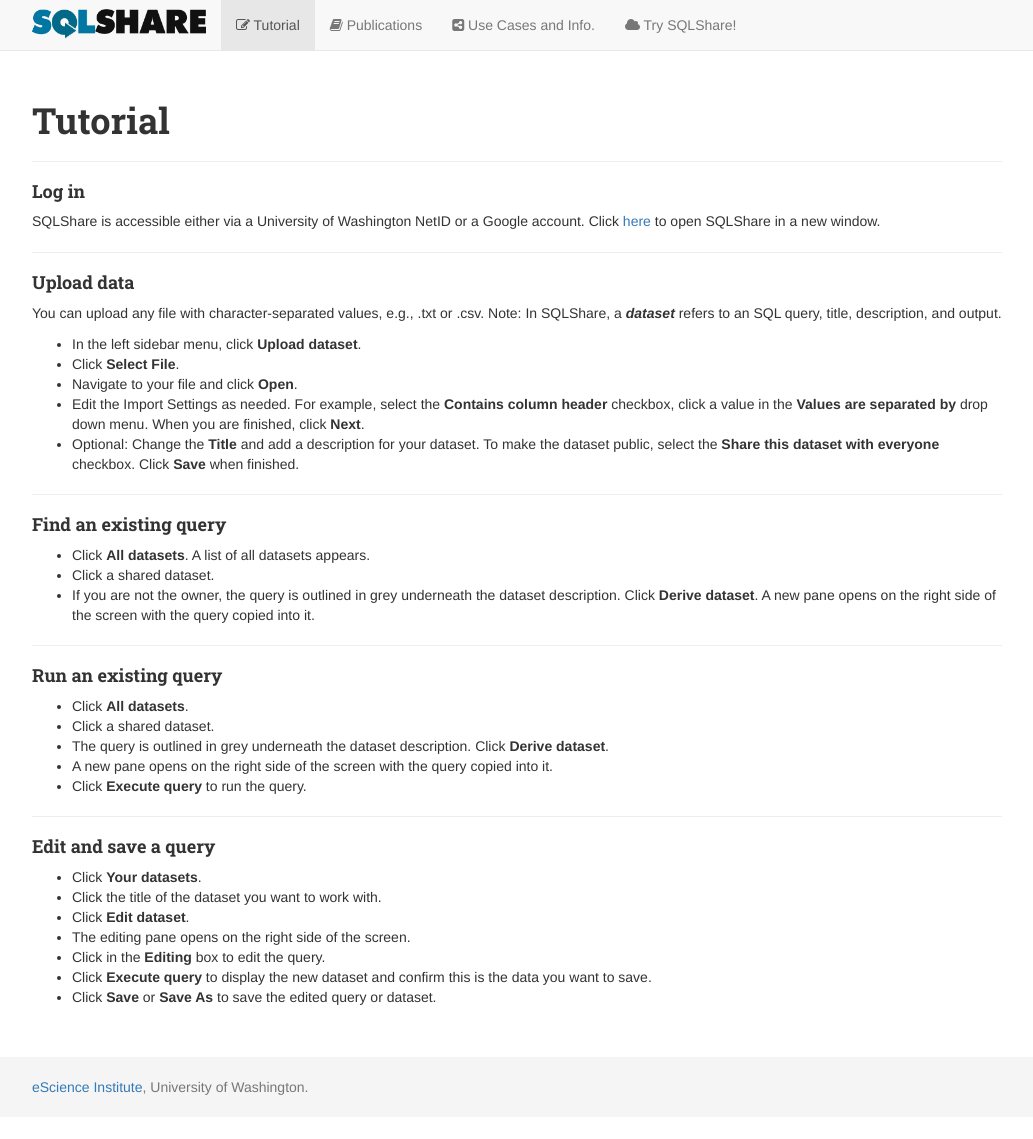
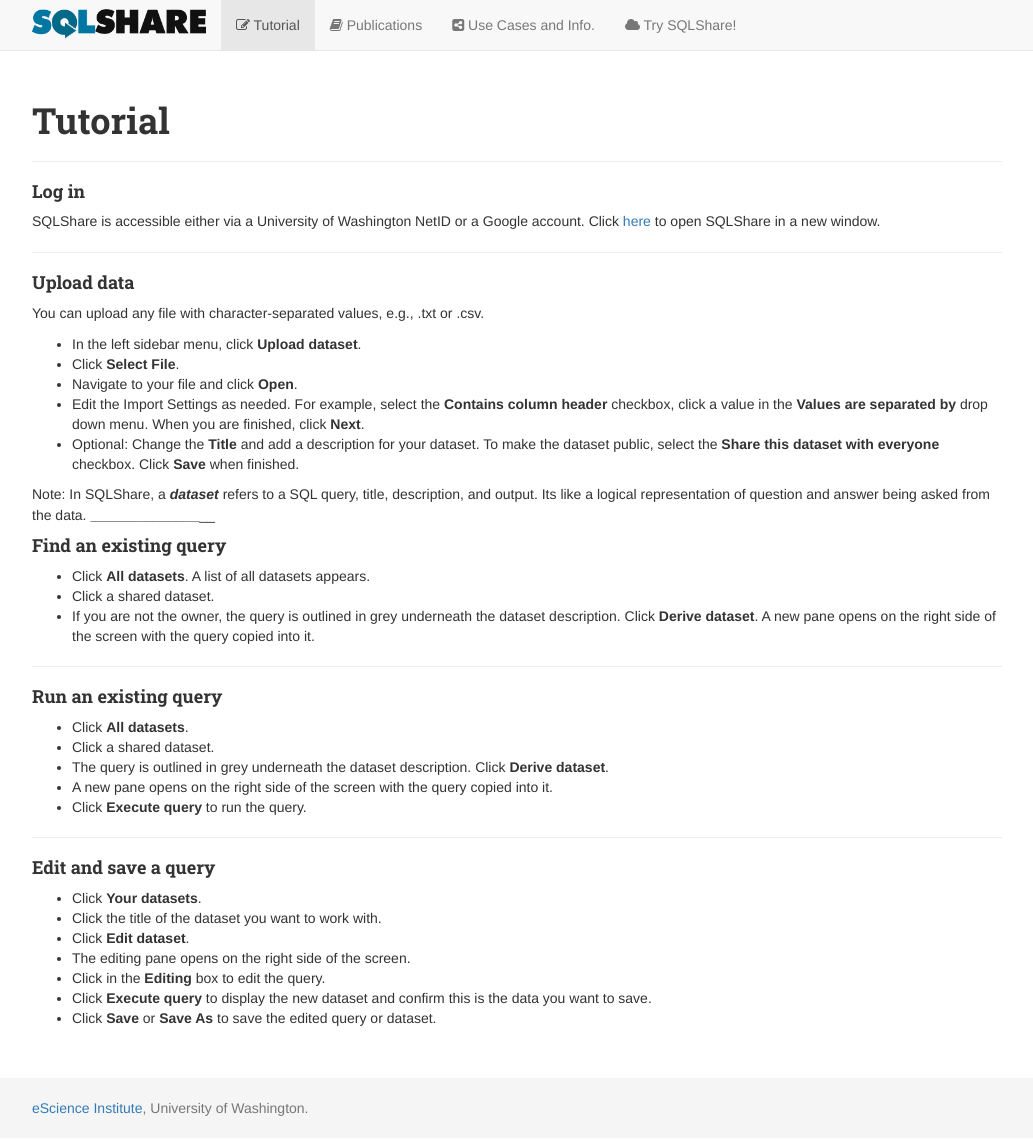
Before and after one commit to uwescience/sqlshare, a Jekyll site: the page built from tutorial.markdown, in a window 1280 px wide. Shown: the whole page, without its empty margins (123-1156 px from the left). Built offline with Jekyll 4.4.1, drawn with Linux system fonts in a browser that asks for light colours; nearby versions of some CDN libraries; Markdown is read by kramdown in place of the engine named in the settings; before the commit the page ends 1118 px from its top, so only the background shows below that.

Commit message:
Minor fixes to tutorial

```diff
--- a/tutorial.markdown
+++ b/tutorial.markdown
@@ -17,7 +17,7 @@
 
 #### Upload data
 
-You can upload any file with character-separated values, e.g., .txt or .csv. Note: In SQLShare, a ***dataset*** refers to an SQL query, title, description, and output.
+You can upload any file with character-separated values, e.g., .txt or .csv.
 
 * In the left sidebar menu, click **Upload dataset**.
 * Click **Select File**.
@@ -25,6 +25,7 @@
 * Edit the Import Settings as needed. For example, select the **Contains column header** checkbox, click a value in the **Values are separated by** drop down menu. When you are finished, click **Next**.
 * Optional: Change the **Title** and add a description for your dataset. To make the dataset public, select the **Share this dataset with everyone** checkbox. Click **Save** when finished.
 
+Note: In SQLShare, a ***dataset*** refers to a SQL query, title, description, and output. Its like a logical representation of question and answer being asked from the data.
 ____________________________________________
 
 #### Find an existing query
```
